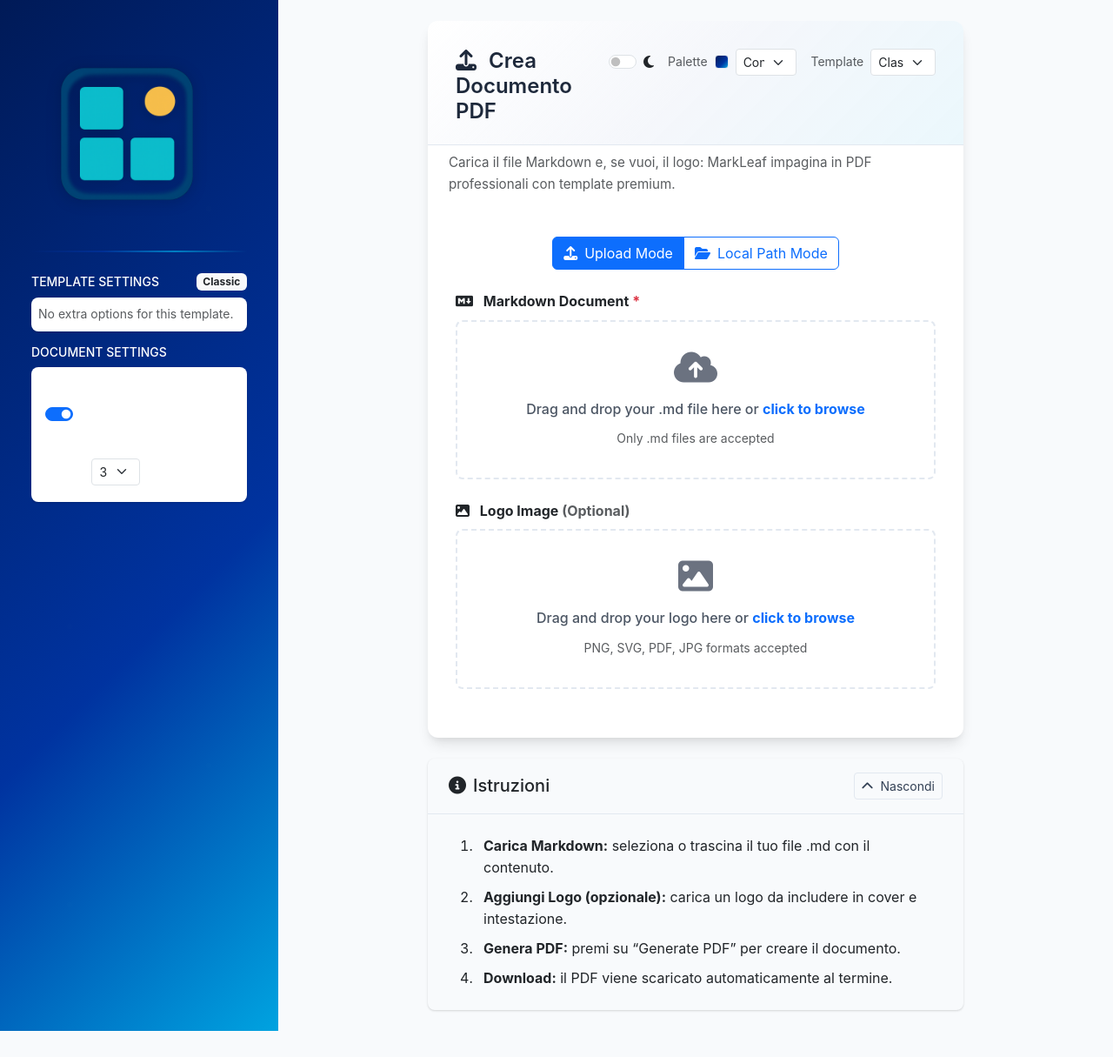
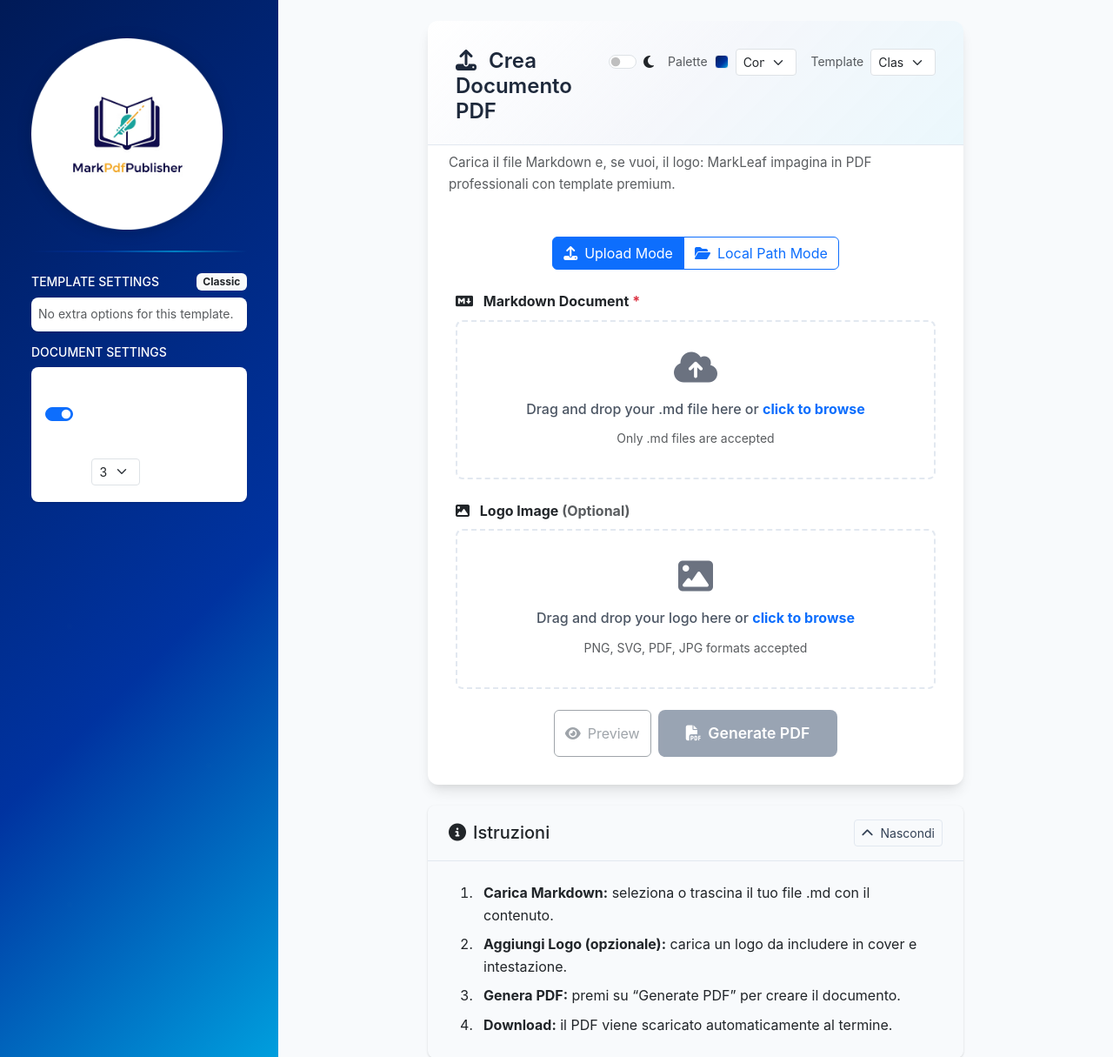
Before and after one commit to krea424/MarkPdfPublisher, a Flask app: page / in a window 1280 px wide. Shown: the top 1215 px of the page at 87% size. Before the commit the page ends 1185 px from the top, so only its background shows below. Run offline with Flask 3, Linux system fonts and the light colour scheme; some libraries are stand-ins or nearby versions.

Commit message:
Docs/local path mode docs 18 (#26)
* docs: document local path mode and security risks (#18)

* feat: enhance logo handling and UI buttons in PDF generation

- Added functionality to use a default logo if none is provided during PDF generation and preview.
- Updated the logo image source in the HTML template.
- Introduced new buttons for preview and PDF generation in the UI, enhancing user interaction.
- Removed an unused generated image asset.

```diff
--- a/Toolchain/Templates/index.html
+++ b/Toolchain/Templates/index.html
@@ -24,7 +24,7 @@
             <div class="col-md-3 sidebar">
                 <div class="sidebar-content">
                     <div class="logo-section mb-3">
-                        <img class="logo-img" src="{{ url_for('static', filename='assets/MarkPdfPublisher_logo_transparent.png', v=app_version) }}" alt="MarkPdfPublisher">
+                        <img class="logo-img" src="{{ url_for('static', filename='assets/logo_MPP_circle_transparent.png', v=app_version) }}" alt="MarkPdfPublisher">
                     </div>
                     <div class="gradient-divider mb-4" aria-hidden="true"></div>
 
@@ -238,6 +238,17 @@
                                                 </button>
                                             </div>
                                         </div>
+
+                                        <div class="d-flex justify-content-center gap-2 mt-4">
+                                            <button type="button" class="btn btn-outline-secondary" id="previewBtn" disabled>
+                                                <span class="btn-text"><i class="fas fa-eye me-2"></i>Preview</span>
+                                                <span class="btn-loading d-none"><span class="spinner-border spinner-border-sm me-2"></span>Loading...</span>
+                                            </button>
+                                            <button type="button" class="btn btn-primary btn-lg" id="generateBtn" disabled>
+                                                <span class="btn-text"><i class="fas fa-file-pdf me-2"></i>Generate PDF</span>
+                                                <span class="btn-loading d-none"><span class="spinner-border spinner-border-sm me-2"></span>Processing...</span>
+                                            </button>
+                                        </div>
                                     </div>
 
                                     <!-- Local Path Mode Form -->
--- a/Toolchain/app.py
+++ b/Toolchain/app.py
@@ -162,11 +162,20 @@ def generate_pdf():
         cmd_args = ['/bin/bash', script_path, markdown_path]
 
         # Save logo file if provided and add to command
+        logo_path = None
         if logo_file and logo_file.filename != '':
             logo_filename = secure_filename(logo_file.filename)
             logo_path = os.path.join(temp_dir, logo_filename)
             logo_file.save(logo_path)
             logging.info(f"Saved logo file: {logo_path}")
+        else:
+            # Use default logo if none is provided
+            default_logo_path = BASE_DIR / "static" / "assets" / "logo_default.pdf"
+            if default_logo_path.exists():
+                logo_path = str(default_logo_path)
+                logging.info(f"Using default logo: {logo_path}")
+
+        if logo_path:
             cmd_args.extend(['--logo', logo_path])
 
         # Add template type to command
@@ -387,10 +396,21 @@ def preview_pdf():
 
         script_path = str(BASE_DIR / 'publish.sh')
         cmd_args = ['/bin/bash', script_path, markdown_path, '--template', template_type]
+
+        logo_path = None
         if logo_file and logo_file.filename != '':
             logo_filename = secure_filename(logo_file.filename)
             logo_path = os.path.join(temp_dir, logo_filename)
             logo_file.save(logo_path)
+            logging.info(f"Saved logo file for preview: {logo_path}")
+        else:
+            # Use default logo if none is provided
+            default_logo_path = BASE_DIR / "static" / "assets" / "logo_default.pdf"
+            if default_logo_path.exists():
+                logo_path = str(default_logo_path)
+                logging.info(f"Using default logo for preview: {logo_path}")
+
+        if logo_path:
             cmd_args.extend(['--logo', logo_path])
 
         if toc_enabled:
```
Also changed, not shown: Toolchain/static/assets/logo_MPP.png (renamed from Toolchain/static/assets/Gemini_Generated_Image_ds4qf7ds4qf7ds4q.png), Toolchain/static/assets/logo_MPP_circle.png (added), Toolchain/static/assets/logo_MPP_circle_transparent.png (added), Toolchain/static/assets/logo_MPP_transparent.png (added), Toolchain/static/assets/logo_default.png (added).
